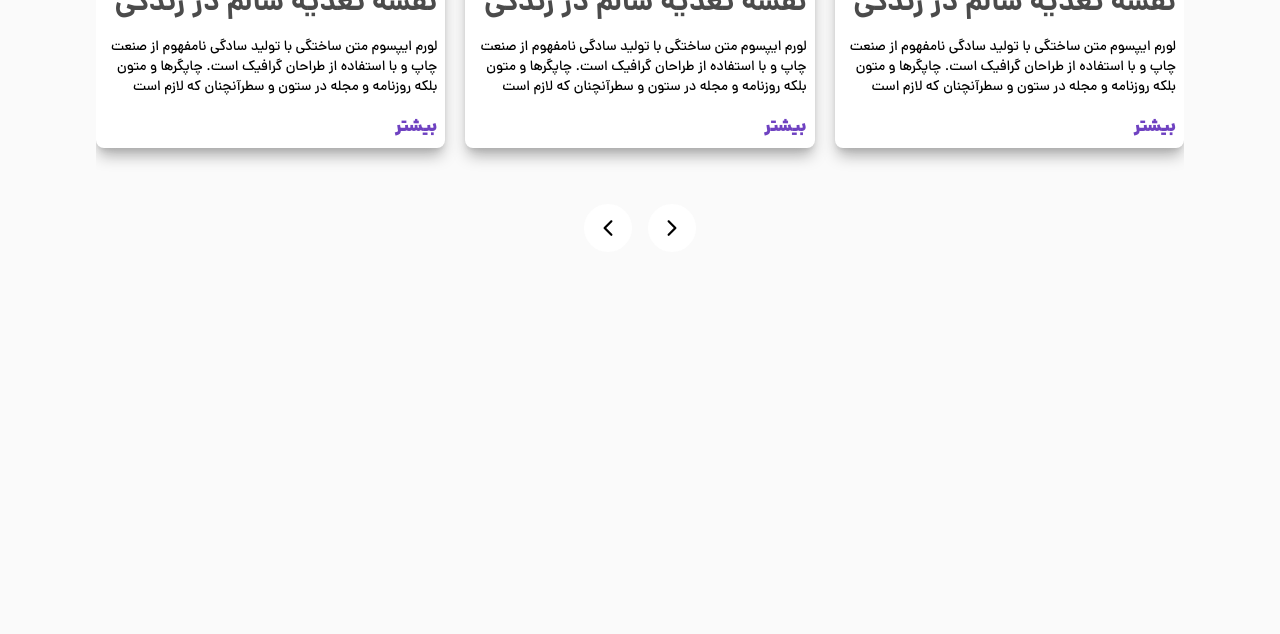
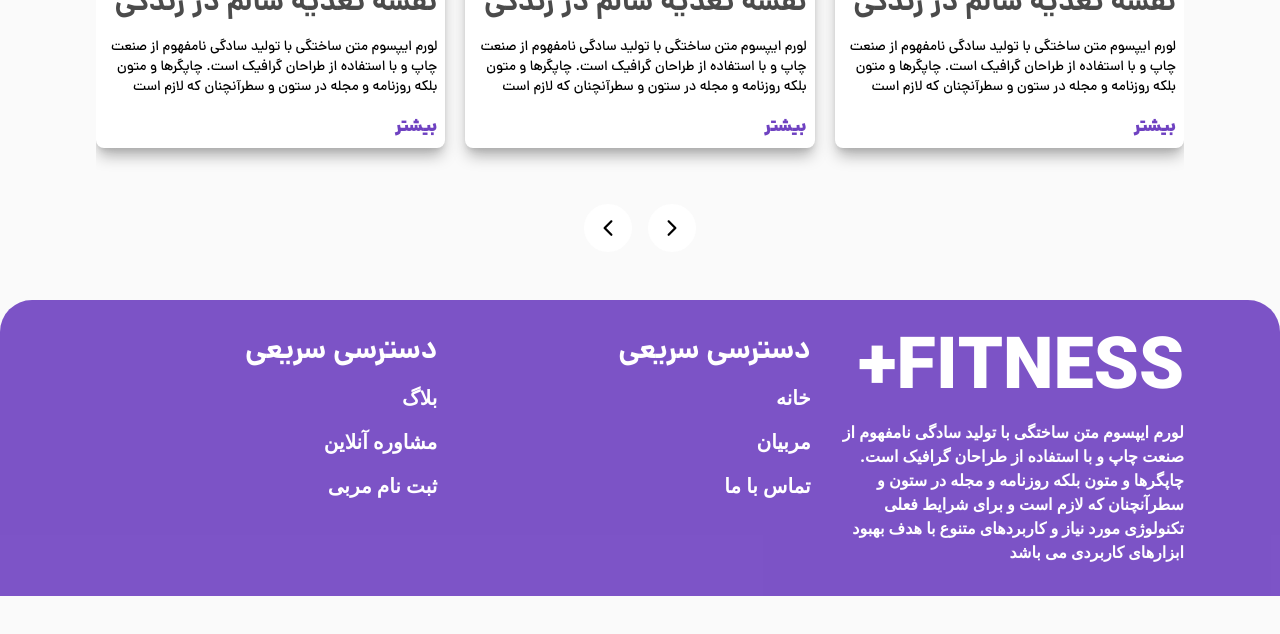
Before and after one commit to mohammadmehdidalvandii/fitplus-, a Next.js app: page / in a window 1280 px wide. Shown: the part 2768-3402 px from the top of the page. After the commit the page ends 3364 px from the top, so only its background shows below. Built offline with nearby package versions, Linux system fonts and the light colour scheme.

Commit message:
created footer

```diff
--- a/src/app/page.jsx
+++ b/src/app/page.jsx
@@ -1,3 +1,4 @@
+import Footer from "@/components/modules/Footer/Footer";
 import Navbar from "@/components/modules/Navbar/Navbar";
 import Articles from "@/components/template/home/Articles/Articles";
 import Coaches from "@/components/template/home/Coaches/Coaches";
@@ -12,7 +13,7 @@ export default function Home() {
     <Coaches/>
     <Services/>
     <Articles/>
-    <br /><br /><br /><br /><br /><br /><br /><br /><br /><br /><br /><br /><br /><br /><br /><br /><br /><br /><br /><br /><br /><br /><br /><br /><br /><br /><br /><br /><br /><br /><br /><br /><br /><br /><br /><br /><br /><br /><br /><br /><br /><br /><br /><br /><br /><br /><br /><br /><br /><br /><br /><br /><br /><br /><br /><br /><br /><br /><br /><br /><br /><br /><br /><br /><br /><br /><br /><br /><br /><br /><br /><br /><br /><br /><br /><br /><br /><br /><br /><br /><br /><br /><br /><br /><br /><br /><br /><br /><br /><br />
+    <Footer/>
     </>
   );
 }
--- /dev/null
+++ b/src/components/modules/Footer/Footer.jsx
@@ -0,0 +1,47 @@
+import React from 'react'
+import Link from 'next/link'
+
+function Footer() {
+  return (
+    <section className="block mt-12 bg-primary-100/90 rounded-tr-4xl rounded-tl-4xl py-8 text-white">
+        <div className="container">
+            <div className="grid gap-8 lg:grid-cols-3 md:grid-cols-2 sm:grid-cols-1">
+                <div className="block">
+                    <h2 className="block text-7xl font-danaBlack uppercase">fitness+</h2>
+                    <p className="block mt-4 text-base font-black">لورم ایپسوم متن ساختگی با تولید سادگی نامفهوم از صنعت چاپ و با استفاده از طراحان گرافیک است. چاپگرها و متون بلکه روزنامه و مجله در ستون و سطرآنچنان که لازم است و برای شرایط فعلی تکنولوژی مورد نیاز و کاربردهای متنوع با هدف بهبود ابزارهای کاربردی می باشد</p>
+                </div>
+                <div className="block">
+                    <h3 className="block mb-4 font-danaBold text-3xl ">دسترسی سریعی</h3>
+                    <ul className="block">
+                        <li className="block mb-4">
+                            <Link href='/' className='block  text-xl font-bold duration-400 ease-linear hover:text-secondary-300'>خانه</Link>
+                        </li>
+                        <li className="block mb-4">
+                            <Link href='/' className='block  text-xl font-bold duration-400 ease-linear hover:text-secondary-300'>مربیان</Link>
+                        </li>
+                        <li className="block mb-4">
+                            <Link href='/' className='block  text-xl font-bold duration-400 ease-linear hover:text-secondary-300'>تماس با ما</Link>
+                        </li>
+                    </ul>
+                </div>
+                <div className="block">
+                    <h3 className="block mb-4 font-danaBold text-3xl ">دسترسی سریعی</h3>
+                    <ul className="block">
+                        <li className="block mb-4">
+                            <Link href='/' className='block  text-xl font-bold duration-400 ease-linear hover:text-secondary-300'>بلاگ</Link>
+                        </li>
+                        <li className="block mb-4">
+                            <Link href='/' className='block  text-xl font-bold duration-400 ease-linear hover:text-secondary-300'>مشاوره آنلاین</Link>
+                        </li>
+                        <li className="block mb-4">
+                            <Link href='/' className='block  text-xl font-bold duration-400 ease-linear hover:text-secondary-300'>ثبت نام مربی</Link>
+                        </li>
+                    </ul>
+                </div>
+            </div>
+        </div>
+    </section>
+  )
+}
+
+export default Footer
```
